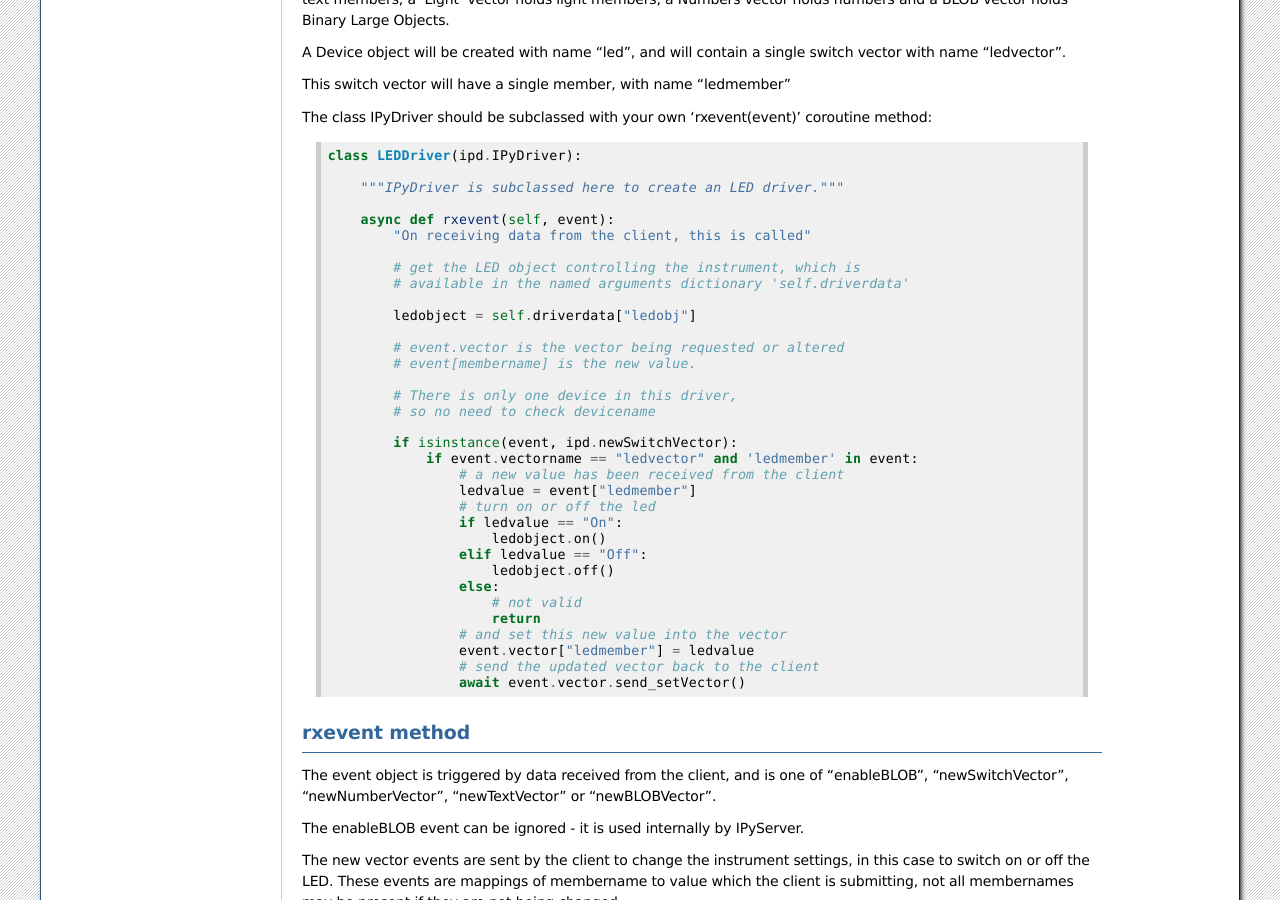
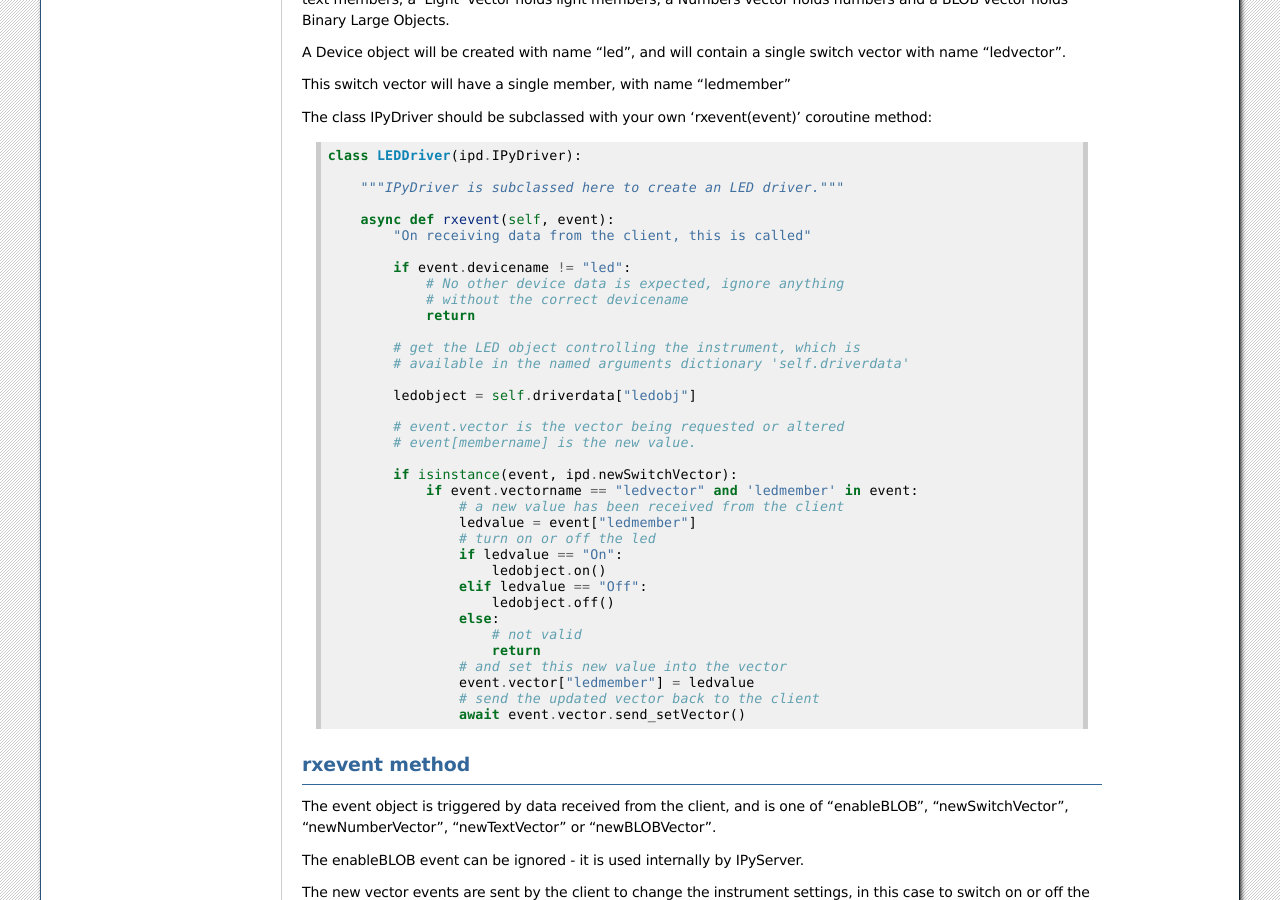
Before and after one commit to bernie-skipole/indipydriver, a Sphinx documentation site: the page built from docs/source/usage/concept.rst, in a window 1280 px wide and 900 px high, scrolled down 5720 px. Built offline with Sphinx 7.4.7, drawn with Linux system fonts in a browser that asks for light colours.

Commit message:
Doc changes

```diff
--- a/docs/source/usage/concept.rst
+++ b/docs/source/usage/concept.rst
@@ -163,6 +163,11 @@ The class IPyDriver should be subclassed with your own 'rxevent(event)' coroutin
         async def rxevent(self, event):
             "On receiving data from the client, this is called"
 
+            if event.devicename != "led":
+                # No other device data is expected, ignore anything
+                # without the correct devicename
+                return
+
             # get the LED object controlling the instrument, which is
             # available in the named arguments dictionary 'self.driverdata'
 
@@ -170,9 +175,6 @@ The class IPyDriver should be subclassed with your own 'rxevent(event)' coroutin
 
             # event.vector is the vector being requested or altered
             # event[membername] is the new value.
-
-            # There is only one device in this driver,
-            # so no need to check devicename
 
             if isinstance(event, ipd.newSwitchVector):
                 if event.vectorname == "ledvector" and 'ledmember' in event:
```
